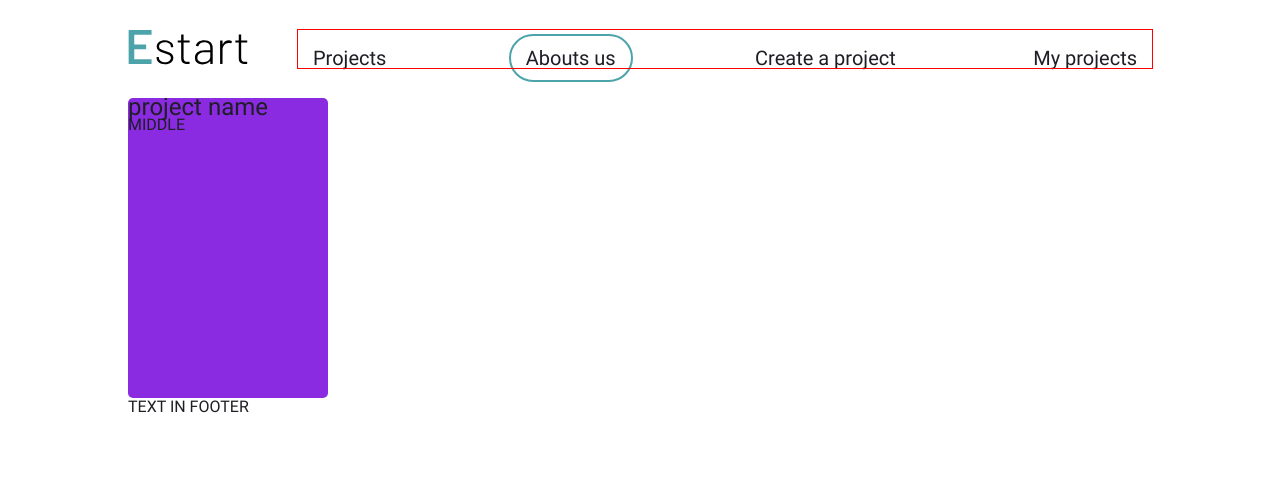
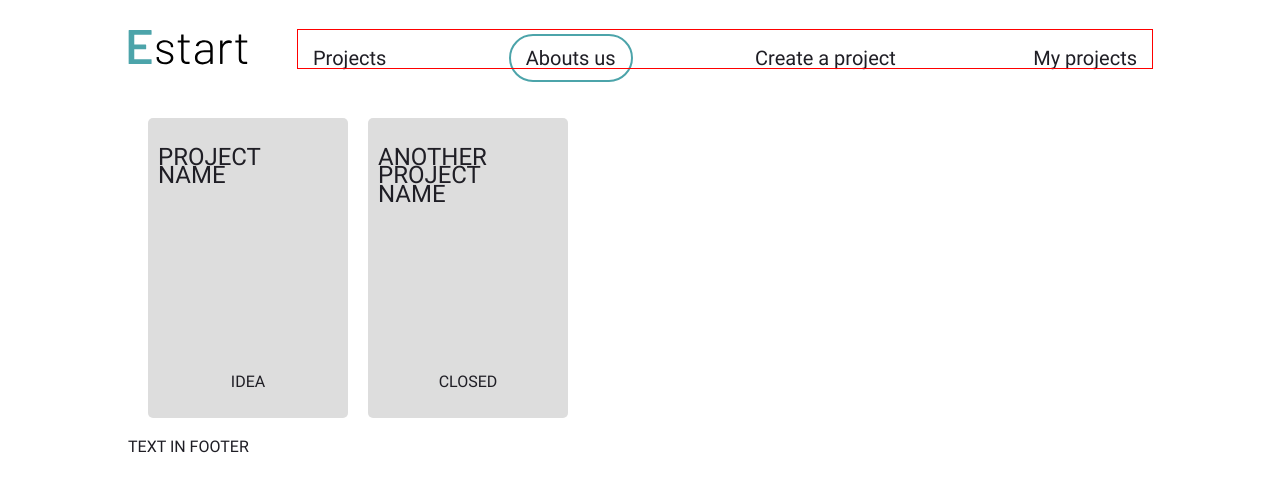
Before and after one commit to MrLush/estart-ui, a React (Create React App) app: page /projects in a window 1280 px wide. Shown: the top 492 px of the page. Built offline with nearby package versions, Linux system fonts and the light colour scheme.

Commit message:
add project card component, upgrade projects page

```diff
--- a/src/components/ProjectCard.js
+++ b/src/components/ProjectCard.js
@@ -5,15 +5,14 @@ function ProjectCard(props) {
   return (
     <div className={classes.card}>
       <div className={`${classes.card__side} ${classes.card__side__front}`}>
-        <h2>{props.project.name}</h2>
-        <p>{props.project.stage}</p>
+        <h2 className={classes.header}>{props.project.name}</h2>
+        <p className={classes.stage}>{props.project.stage}</p>
       </div>
       <div className={`${classes.card__side} ${classes.card__side__back}`}>
-        <Link to={`/current-project/${props.project.id}`}>Get more information</Link>
+        <Link className={classes.link} to={`/current-project/${props.project.id}`}>Get more information</Link>
       </div>
     </div>
   )
-
 }
 
 export default ProjectCard;
--- a/src/components/ProjectCard.module.scss
+++ b/src/components/ProjectCard.module.scss
@@ -1,3 +1,5 @@
+@import '../scss/variables';
+
 .card {
   perspective: 150rem;
   position: relative;
@@ -14,19 +16,20 @@
     position: absolute;
     top: 0;
     left: 0;
-    box-shadow: 0 1.5rem 4rem rgba(0,0,0,0.15%);
+    box-shadow: 0 1.5rem 1.5rem rgba(0,0,0,0.15%);
     backface-visibility: hidden;
     transition: all .8s ease;
     overflow: hidden;
     border-radius: 5px;
 
     &__front {
-      background-color: blueviolet;
+      background-color: #dddddd;
       position: relative;
     }
 
     &__back {
-      background-color: navajowhite;
+      background-color: $teal;
+      color: #fff;
       transform: rotateY(180deg);
     }
   }
@@ -39,3 +42,29 @@
     transform: rotateY(0);
   }
 }
+
+.header {
+  position: absolute;
+  top: 10%;
+  width: 80%;
+  padding-left: 5%;
+  display: block;
+  text-transform: uppercase;
+}
+
+.stage {
+  position: absolute;
+  top: 85%;
+  width: 100%;
+  text-align: center;
+}
+
+.link {
+  text-transform: uppercase;
+  font-size: 20px;
+  position: absolute;
+  top: 60%;
+  display: block;
+  width: 100%;
+  text-align: center;
+}
--- a/src/pages/ProjectPage.js
+++ b/src/pages/ProjectPage.js
@@ -1,7 +1,11 @@
+import { useParams } from 'react-router-dom';
+
 function ProjectPage() {
+
+  const params = useParams();
   return (
     <>
-      PROJECT PAGE
+      PROJECT PAGE FOR PROJECT WITH ID: {params.projectId}
     </>
   );
 }
--- a/src/pages/Projects.js
+++ b/src/pages/Projects.js
@@ -1,23 +1,40 @@
 import ProjectCard from "../components/ProjectCard";
 
+import classes from "./Projects.module.scss";
+
 function Projects() {
-
-  const projectPlaceholder = {
+  const projectPlaceholders = [
+    {
       id: "9cf2c046-279a-11ec-9621-0242ac130002",
       name: "project name",
       owner_id: "9cf2c046-279a-11ec-9621-0242ac130002",
-    stage: "MIDDLE",
+      stage: "IDEA",
       stack: "lorem ipsum",
       about_project: "lorem ipsum",
-    tags : ["tag1", "tag2", "tag3"],
+      tags: ["tag1", "tag2", "tag3"],
       vacant_places: ["Frontend Dev", "Backend Dev"],
-  };
+    },
+    {
+      id: "another id",
+      name: "another project name",
+      owner_id: "another owner id",
+      stage: "CLOSED",
+      stack: "lorem ipsum",
+      about_project: "lorem ipsum",
+      tags: ["tag1", "tag2", "tag3"],
+      vacant_places: ["Frontend Dev", "Backend Dev"],
+    },
+  ];
 
   return (
-    <ul>
-      <li key={projectPlaceholder.id}>
-        <ProjectCard project={projectPlaceholder}/>
+    <ul className={classes.list}>
+      {projectPlaceholders.map((projectObj) => {
+        return (
+          <li key={projectObj.id}>
+            <ProjectCard project={projectObj} />
           </li>
+        );
+      })}
     </ul>
   );
 }
--- /dev/null
+++ b/src/pages/Projects.module.scss
@@ -0,0 +1,9 @@
+.list {
+  display: grid;
+  grid-template-columns: repeat(auto-fit, 200px);
+  grid-gap: 20px;
+  max-width: 1530px;
+  padding: 0 20px;
+  margin: 20px auto;
+  list-style: none;
+}
```
Lines whose indentation alone changed are shown as unchanged.
